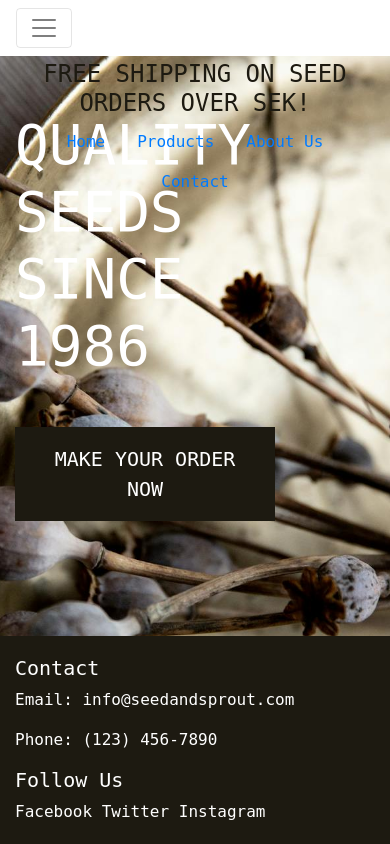
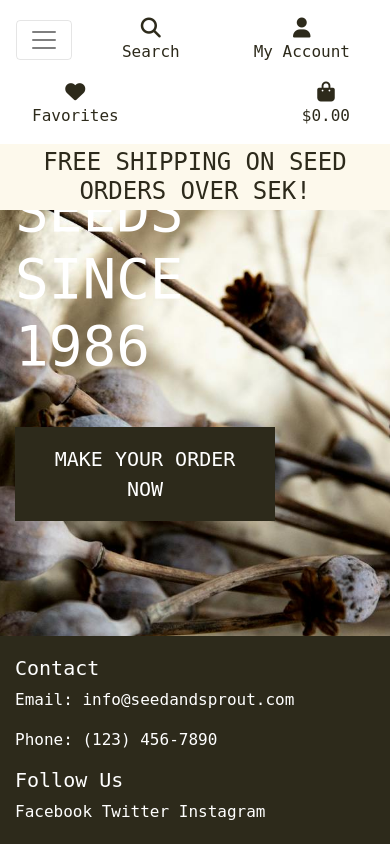
Before and after one commit to KikiBerg/pp5-ecommerce, a Django app: page / in a window 390 px wide. Run offline with Django 4.2, Linux system fonts and the light colour scheme; some libraries are stand-ins or nearby versions; some web fonts are replaced.

Commit message:
Add mobile header & navbar

```diff
--- a/static/css/base.css
+++ b/static/css/base.css
@@ -1,5 +1,6 @@
 :root {
-    --primary-black: #1d1a11;
+    --primary-black: #2D2A1B;
+    --primary-offwhite: #fdf9ec;
   }
 
 html {
@@ -60,6 +61,24 @@ body {
     border: 1px solid var(--primary-black)!important;
 }
 
+.bg-offwhite {
+    background: var(--primary-offwhite);
+}
+
+/* -------------------------------- Search Form */
+.rounded-search {
+    border-radius: 25px;
+    overflow: hidden;
+}
+.rounded-search .form-control {
+    border-top-left-radius: 25px;
+    border-bottom-left-radius: 25px;
+}
+.rounded-search .input-group-append .btn {
+    border-top-right-radius: 25px;
+    border-bottom-right-radius: 25px;
+}
+
 /* -------------------------------- Footer */
 .footer {
     background-color: var(--primary-black);
@@ -93,4 +112,6 @@ body {
     .header-container {
         padding-top: 164px;
     }
+
+
 }
--- a/templates/base.html
+++ b/templates/base.html
@@ -54,19 +54,20 @@
     <!-- Header-->
     <header class="container-fluid fixed-top">
         <div id="topnav" class="row bg-white pt-lg-2 d-none d-lg-flex">
+            <!-- Title-->
             <div class="col-12 col-lg-4 my-auto py-1 py-lg-0 text-center text-lg-left">
                 <a href="{% url 'home' %}" class="nav-link main-logo-link">
-                    <h2 class="logo-font text-black my-0"><strong>Seed</strong> and <strong>Sprout</strong></h2>
+                    <h2 class="logo-font text-black my-0"><strong>Seed</strong> & <strong>Sprout</strong></h2>
                 </a>
             </div>
             <!-- Search Form-->
             <div class="col-12 col-lg-4 my-auto py-1 py-lg-0">
-                <form method="GET" action="">
-                    <div class="input-group w-50">
-                        <input class="form-control border border-black rounded-0" type="text" name="q"
+                <form method="GET" action="#">
+                    <div class="input-group w-100 rounded-search">
+                        <input class="form-control border border-black" type="text" name="q"
                             placeholder="Search our site">
                         <div class="input-group-append">
-                            <button class="form-control btn btn-black border border-black rounded-0" type="submit">
+                            <button class="form-control btn btn-black border border-black" type="submit">
                                 <span class="icon">
                                     <i class="fas fa-search"></i>
                                 </span>
@@ -75,15 +76,16 @@
                     </div>
                 </form>
             </div>
-
+            <!-- To the right side elements -->
             <div class="col-12 col-lg-4 my-auto py-1 py-lg-0">
                 <ul class="list-inline list-unstyled text-center text-lg-right my-0">
+                    <!-- My Account -->
                     <li class="list-inline-item dropdown">
                         <a class="text-black nav-link" href="#" id="user-options" data-toggle="dropdown"
                             aria-haspopup="true" aria-expanded="false">
                             <div class="text-center">
                                 <div><i class="fas fa-user fa-lg"></i></div>
-                                <p class="my-0">My Profile</p>
+                                <p class="my-0">My Account</p>
                             </div>
                         </a>
                         <div class="dropdown-menu border-0" aria-labelledby="user-options">
@@ -99,14 +101,16 @@
                             {% endif %}
                         </div>
                     </li>
+                    <!-- Favorites -->
                     <li class="list-inline-item">
-                        <a class="text-black nav-link">
+                        <a class="text-black nav-link" href="#">
                             <div class="text-center">
                                 <div><i class="fas fa-heart fa-lg"></i></div>
                                 <p class="my-0">Favorites</p>
                             </div>
                         </a>
                     </li>
+                    <!-- Basket -->
                     <li class="list-inline-item">
                         <a class="{% if grand_total %}text-info font-weight-bold{% else %}text-black{% endif %} nav-link"
                             href="#">
@@ -134,26 +138,17 @@
                 <button class="navbar-toggler" type="button" data-toggle="collapse" data-target="#main-nav" aria-controls="main-nav" aria-expanded="false" aria-label="Toggle navigation">
                     <span class="navbar-toggler-icon"></span>
                 </button>
+                {% include 'includes/mob-top-header.html' %}
+                {% include 'includes/main-nav.html' %}
             </nav>
         </div>
         <!-- Free shipping banner -->
         <div id="delivery-banner" class="row text-center">
-            <div class="col bg-black text-black">
+            <div class="col bg-offwhite text-black">
                 <h4 class="logo-font my-1">Free shipping on seed orders over SEK{{ free_shipping_threshold }}!</h4>
             </div>
         </div>
 
-        <!-- This nav will be replaced soon -->
-        <nav class="main-header">
-            <div class="container">
-                <ul class="nav justify-content-center">
-                    <li class="nav-item"><a class="nav-link" href="#">Home</a></li>
-                    <li class="nav-item"><a class="nav-link" href="#">Products</a></li>
-                    <li class="nav-item"><a class="nav-link" href="#">About Us</a></li>
-                    <li class="nav-item"><a class="nav-link" href="#">Contact</a></li>
-                </ul>
-            </div>
-        </nav>
     </header>
 
 
--- /dev/null
+++ b/templates/includes/main-nav.html
@@ -0,0 +1,72 @@
+<div class="collapse navbar-collapse" id="main-nav">
+    <ul class="navbar-nav w-auto mx-auto">
+        <li class="nav-item dropdown">
+            <a class="logo-font font-weight-bold nav-link text-black mr-5" href="#" id="all-products-link" data-toggle="dropdown" aria-haspopup="true" aria-expanded="false">
+                All Products
+            </a>
+            <div class="dropdown-menu border-0" aria-labelledby="all-products-link">
+                <a href="#" class="dropdown-item">All Products</a>
+                <a href="#" class="dropdown-item">By Price</a>
+                <a href="#" class="dropdown-item ">By Rating</a>
+            </div>
+        </li>
+
+        <li class="nav-item dropdown">
+            <a class="logo-font font-weight-bold nav-link text-black mr-5" href="#" id="clothing-link" data-toggle="dropdown" aria-haspopup="true" aria-expanded="false">
+                Vegetables
+            </a>
+            <div class="dropdown-menu border-0" aria-labelledby="clothing-link">
+                <a href="#" class="dropdown-item">All Vegetable seeds</a>
+                <a href="#" class="dropdown-item ">By Name</a>
+                <a href="#" class="dropdown-item ">By Sowing Season</a>
+                <a href="#" class="dropdown-item ">By Harvest Season</a>
+            </div>
+        </li>
+
+        <li class="nav-item dropdown">
+            <a class="logo-font font-weight-bold nav-link text-black mr-5" href="#" id="homeware-link" data-toggle="dropdown" aria-haspopup="true" aria-expanded="false">
+                Herbs
+            </a>
+            <div class="dropdown-menu border-0" aria-labelledby="homeware-link">
+                <a href="#" class="dropdown-item">All Herb seeds</a>
+                <a href="#" class="dropdown-item ">By Name</a>
+                <a href="#" class="dropdown-item ">By Lifespan</a>
+                <a href="#" class="dropdown-item ">By Sowing Season</a>
+            </div>
+        </li>
+
+        <li class="nav-item dropdown">
+            <a class="logo-font font-weight-bold nav-link text-black mr-5" href="#" id="specials-link" data-toggle="dropdown" aria-haspopup="true" aria-expanded="false">
+                Flowers
+            </a>
+            <div class="dropdown-menu border-0" aria-labelledby="specials-link">
+                <a href="#" class="dropdown-item">All Flowers</a>
+                <a href="#" class="dropdown-item ">By Name</a>
+                <a href="#" class="dropdown-item ">By Lifespan</a>
+                <a href="#" class="dropdown-item ">By Sowing Season</a>
+            </div>
+        </li>
+
+        <li class="nav-item dropdown">
+            <a class="logo-font font-weight-bold nav-link text-black mr-5" href="#" id="specials-link" data-toggle="dropdown" aria-haspopup="true" aria-expanded="false">
+                Garden Supplies
+            </a>
+            <div class="dropdown-menu border-0" aria-labelledby="specials-link">
+                <a href="#" class="dropdown-item">All Garden Supplies</a>
+                <a href="#" class="dropdown-item ">By Category</a>
+            </div>
+        </li>
+
+        <li class="nav-item">
+            <a class="logo-font font-weight-bold nav-link text-black mr-5" href="#" id="about-link">
+                FAQs
+            </a>
+        </li>
+
+        <li class="nav-item">
+            <a class="logo-font font-weight-bold nav-link text-black mr-5" href="#" id="about-link">
+                About Us
+            </a>
+        </li>
+    </ul>
+</div>
--- /dev/null
+++ b/templates/includes/mob-top-header.html
@@ -0,0 +1,68 @@
+<!-- Search bar -->
+<li class="list-inline-item">
+    <a class="text-black nav-link d-block d-lg-none" href="#" id="mobile-search" data-toggle="dropdown" aria-haspopup="true" aria-expanded="false">
+        <div class="text-center">
+            <div><i class="fas fa-search fa-lg"></i></div>
+            <p class="my-0">Search</p>
+        </div>
+    </a>
+    <div class="dropdown-menu border-0 w-100 p-3 rounded-0 my-0" aria-labelledby="mobile-search">
+        <form class="form" method="GET" action="#">
+            <div class="input-group w-100">
+                <input class="form-control border border-black rounded-0" type="text" name="q" placeholder="Search our site">
+                <div class="input-group-append">
+                    <button class="form-control form-control btn btn-black border border-black rounded-0" type="submit">
+                        <span class="icon">
+                            <i class="fas fa-search"></i>
+                        </span>
+                    </button>
+                </div>
+            </div>
+        </form>
+    </div>
+</li>
+<!-- My Account -->
+<li class="list-inline-item dropdown">
+    <a class="text-black nav-link d-block d-lg-none" href="#" id="user-options" data-toggle="dropdown" aria-haspopup="true" aria-expanded="false">
+        <div class="text-center">
+            <div><i class="fas fa-user fa-lg"></i></div>
+            <p class="my-0">My Account</p>
+        </div>
+    </a>
+    <div class="dropdown-menu border-0" aria-labelledby="user-options">
+        {% if request.user.is_authenticated %}
+            {% if request.user.is_superuser %}
+                <a href="{% url 'account_logout' %}" class="dropdown-item">Product Management</a>
+            {% endif %}
+            <a href="#" class="dropdown-item">My Profile</a>
+            <a href="{% url 'account_logout' %}" class="dropdown-item">Logout</a>
+        {% else %}
+            <a href="{% url 'account_signup' %}" class="dropdown-item">Register</a>
+            <a href="{% url 'account_login' %}" class="dropdown-item">Login</a>
+        {% endif %}
+    </div>
+</li>
+<!-- Favorites -->
+<li class="list-inline-item">
+    <a class="text-black nav-link d-block d-lg-none" href="#">
+        <div class="text-center">
+            <div><i class="fas fa-heart fa-lg"></i></div>
+            <p class="my-0">Favorites</p>
+        </div>
+    </a>
+</li>
+<!-- Basket -->
+<li class="list-inline-item">
+    <a class="{% if grand_total %}text-primary font-weight-bold{% else %}text-black{% endif %} nav-link d-block d-lg-none" href="">
+        <div class="text-center">
+            <div><i class="fas fa-shopping-bag fa-lg"></i></div>
+            <p class="my-0">
+                {% if grand_total %}
+                    ${{ grand_total|floatformat:2 }}
+                {% else %}
+                    $0.00
+                {% endif %}
+            </p>
+        </div>
+    </a>
+</li>
```
